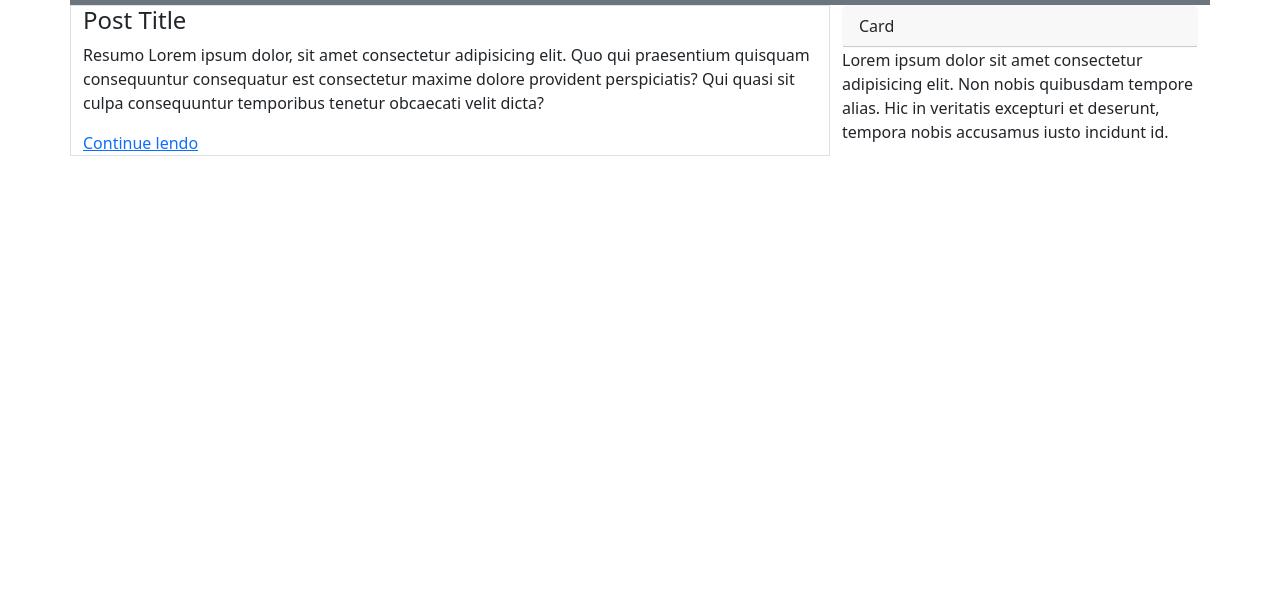
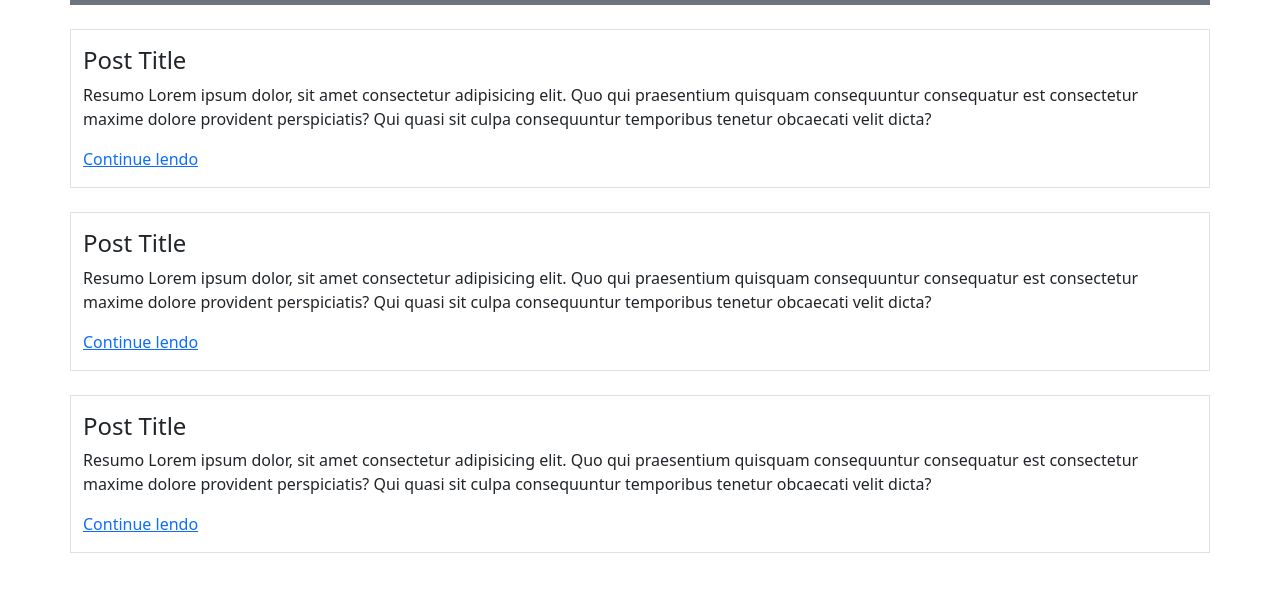
Before and after one commit to WesGabriel/digital-blog, a plain HTML site: page index.html in a window 1280 px wide. Shown: the part 51-642 px from the top of the page. Drawn offline with nearby package versions, Linux system fonts and the light colour scheme.

Commit message:
Removendo aside e adicionando mais 3 posts

```diff
--- a/index.html
+++ b/index.html
@@ -41,7 +41,7 @@
 
         <div class="row">
 
-            <div class="col-8 border">
+            <div class="col border mt-4 py-3">
                 <div>
                     <h4>Post Title</h4>
                     <p>
@@ -51,14 +51,34 @@
                 </div>
             </div>
 
-            <aside class="col">
-                <div class="card border-light">
-                    <div class="card-header">Card</div>
+        </div>
+
+        <div class="row">
+
+            <div class="col border mt-4 py-3">
+                <div>
+                    <h4>Post Title</h4>
+                    <p>
+                        Resumo Lorem ipsum dolor, sit amet consectetur adipisicing elit. Quo qui praesentium quisquam consequuntur consequatur est consectetur maxime dolore provident perspiciatis? Qui quasi sit culpa consequuntur temporibus tenetur obcaecati velit dicta?
+                    </p>
+                    <a href="">Continue lendo</a>
                 </div>
-                <div class="card-body">
-                    Lorem ipsum dolor sit amet consectetur adipisicing elit. Non nobis quibusdam tempore alias. Hic in veritatis excepturi et deserunt, tempora nobis accusamus iusto incidunt id.
+            </div>
+
+        </div>
+
+        <div class="row">
+
+            <div class="col border my-4 py-3">
+                <div>
+                    <h4>Post Title</h4>
+                    <p>
+                        Resumo Lorem ipsum dolor, sit amet consectetur adipisicing elit. Quo qui praesentium quisquam consequuntur consequatur est consectetur maxime dolore provident perspiciatis? Qui quasi sit culpa consequuntur temporibus tenetur obcaecati velit dicta?
+                    </p>
+                    <a href="">Continue lendo</a>
                 </div>
-            </aside>
+            </div>
+
         </div>
 
     </main>
```
